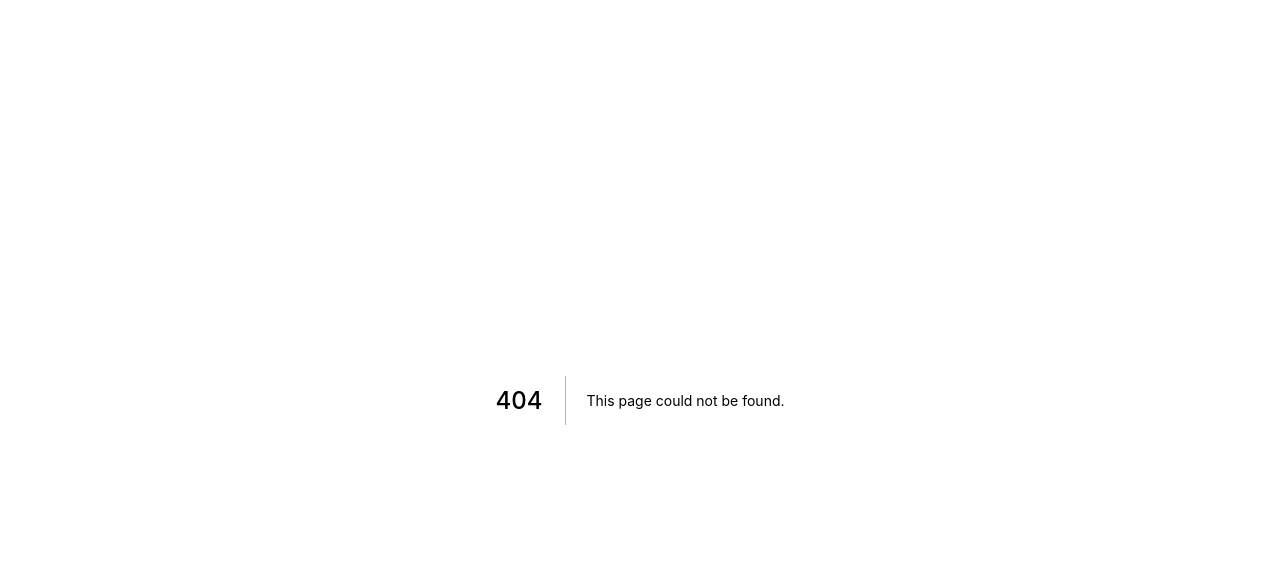
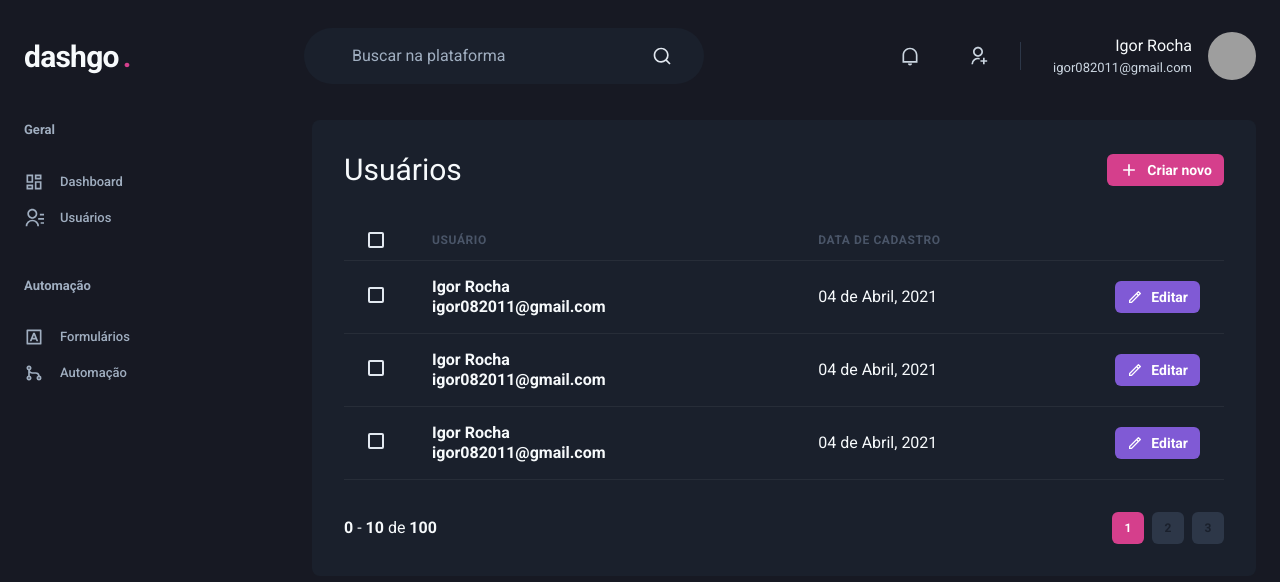
Before and after one commit to igorrochadasilva/rockeatseat-reactjs, a Next.js app in the folder Chapter4/dashgo/: page /users in a window 1280 px wide. Before the commit this address had no page. Shown: the top 582 px of the page. Built offline with nearby package versions, Linux system fonts and the light colour scheme; grey boxes are pictures that could not be loaded.

Commit message:
Completed: User control

```diff
--- /dev/null
+++ b/Chapter4/dashgo/src/components/Pagination.tsx
@@ -0,0 +1,45 @@
+import { Box, Button, Stack } from "@chakra-ui/react";
+
+export function Pagination() {
+  return (
+    <Stack direction="row" mt="8" justify="space-between" align="center">
+      <Box>
+        <strong>0</strong> - <strong>10</strong> de <strong>100</strong>
+      </Box>
+      <Stack direction="row" spacing="2">
+        <Button
+          size="sm"
+          fontSize="xs"
+          width="4"
+          colorScheme="pink"
+          disabled
+          _disabled={{ bgColor: "pink.500", cursor: "default" }}
+        >
+          1
+        </Button>
+        <Button
+          size="sm"
+          fontSize="xs"
+          width="4"
+          bg="gray.700"
+          _hover={{
+            bg: "gray.500",
+          }}
+        >
+          2
+        </Button>
+        <Button
+          size="sm"
+          fontSize="xs"
+          width="4"
+          bg="gray.700"
+          _hover={{
+            bg: "gray.500",
+          }}
+        >
+          3
+        </Button>
+      </Stack>
+    </Stack>
+  );
+}
--- /dev/null
+++ b/Chapter4/dashgo/src/pages/users/index.tsx
@@ -0,0 +1,131 @@
+import {
+  Box,
+  Button,
+  Checkbox,
+  Flex,
+  Heading,
+  Icon,
+  Table,
+  Tbody,
+  Td,
+  Th,
+  Thead,
+  Tr,
+  Text,
+} from "@chakra-ui/react";
+import { RiAddLine, RiPencilLine } from "react-icons/ri";
+import { Header } from "../../components/Header";
+import { Pagination } from "../../components/Pagination";
+import { Sidebar } from "../../components/Sidebar";
+
+export default function UserList() {
+  return (
+    <Box>
+      <Header />
+      <Flex w="100%" my="6" maxWidth={1480} mx="auto" px="6">
+        <Sidebar />
+        <Box flex="1" borderRadius={8} bg="gray.800" p="8">
+          <Flex mb="8" justify="space-between" align="center">
+            <Heading size="lg" fontWeight="normal">
+              Usuários
+            </Heading>
+            <Button
+              as="a"
+              size="sm"
+              fontSize="sm"
+              colorScheme="pink"
+              leftIcon={<Icon as={RiAddLine} fontSize="20" />}
+            >
+              Criar novo
+            </Button>
+          </Flex>
+
+          <Table colorScheme="whiteAlpha">
+            <Thead>
+              <Tr>
+                <Th px="6" color="gray.300" width="8">
+                  <Checkbox colorScheme="pink" />
+                </Th>
+                <Th>Usuário</Th>
+                <Th>Data de cadastro</Th>
+                <Th width="8"></Th>
+              </Tr>
+            </Thead>
+            <Tbody>
+              <Tr>
+                <Td px="6">
+                  <Checkbox colorScheme="pink" />
+                </Td>
+                <Td px="6">
+                  <Box>
+                    <Text fontWeight="bold">Igor Rocha</Text>
+                    <Text fontWeight="bold">igor082011@gmail.com</Text>
+                  </Box>
+                </Td>
+                <Td>04 de Abril, 2021</Td>
+                <Td>
+                  <Button
+                    as="a"
+                    size="sm"
+                    fontSize="sm"
+                    colorScheme="purple"
+                    leftIcon={<Icon as={RiPencilLine} fontSize="16" />}
+                  >
+                    Editar
+                  </Button>
+                </Td>
+              </Tr>
+              <Tr>
+                <Td px="6">
+                  <Checkbox colorScheme="pink" />
+                </Td>
+                <Td px="6">
+                  <Box>
+                    <Text fontWeight="bold">Igor Rocha</Text>
+                    <Text fontWeight="bold">igor082011@gmail.com</Text>
+                  </Box>
+                </Td>
+                <Td>04 de Abril, 2021</Td>
+                <Td>
+                  <Button
+                    as="a"
+                    size="sm"
+                    fontSize="sm"
+                    colorScheme="purple"
+                    leftIcon={<Icon as={RiPencilLine} fontSize="16" />}
+                  >
+                    Editar
+                  </Button>
+                </Td>
+              </Tr>
+              <Tr>
+                <Td px="6">
+                  <Checkbox colorScheme="pink" />
+                </Td>
+                <Td px="6">
+                  <Box>
+                    <Text fontWeight="bold">Igor Rocha</Text>
+                    <Text fontWeight="bold">igor082011@gmail.com</Text>
+                  </Box>
+                </Td>
+                <Td>04 de Abril, 2021</Td>
+                <Td>
+                  <Button
+                    as="a"
+                    size="sm"
+                    fontSize="sm"
+                    colorScheme="purple"
+                    leftIcon={<Icon as={RiPencilLine} fontSize="16" />}
+                  >
+                    Editar
+                  </Button>
+                </Td>
+              </Tr>
+            </Tbody>
+          </Table>
+          <Pagination />
+        </Box>
+      </Flex>
+    </Box>
+  );
+}
```
Also changed, not shown: Chapter4/dashgo/src/pages/users/create.tsx (added, +52 -0 lines).
